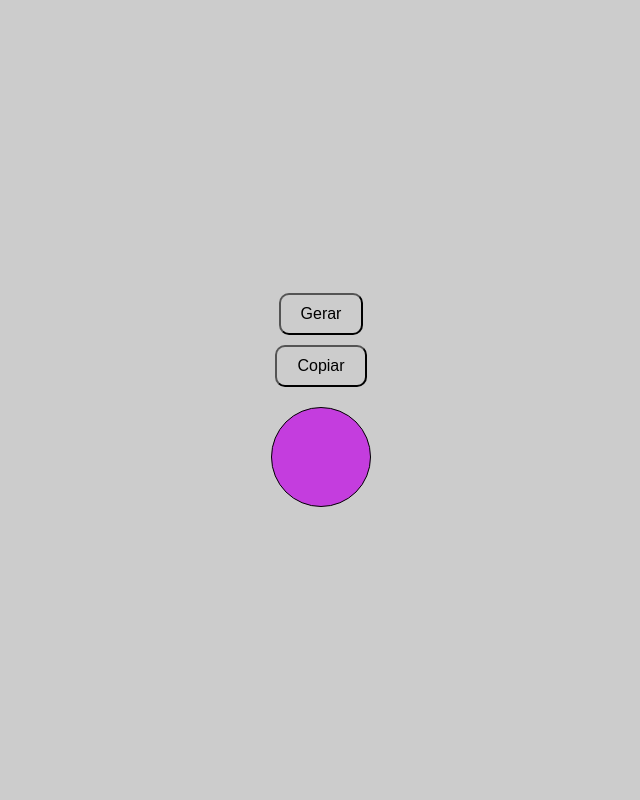
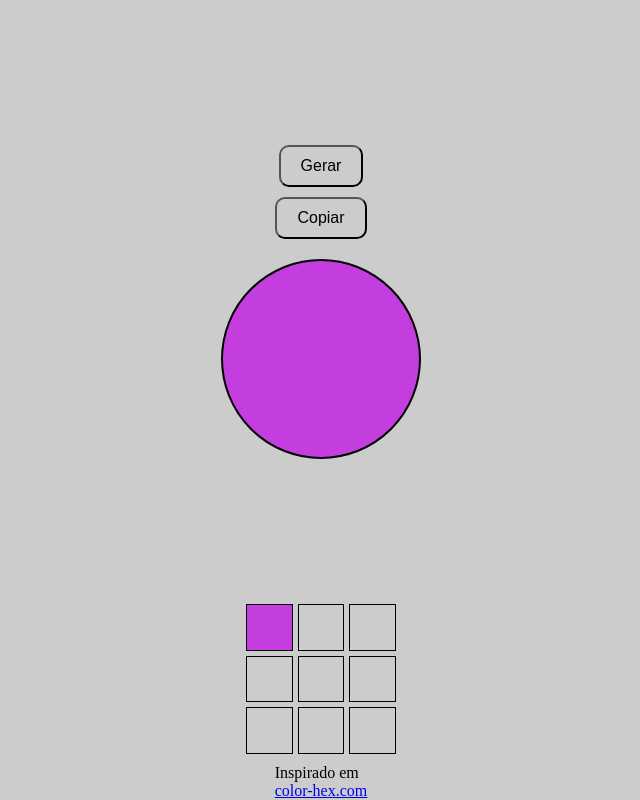
Before and after one commit to Joweed/Random-color-generator, a plain HTML site: page index.html in a window 1280 px wide. Both pictures are taken after a click on the button "Gerar". Shown: the whole page, without its empty margins (319-959 px from the left). Drawn offline with Linux system fonts and the light colour scheme.

Commit message:
Add color history grid and improve UI/logic
Introduce a 3x3 color history UI and refactor color generation/copy/reset logic. Enlarged the preview circle, added an eyedropper cursor asset and CSS for the history grid (#listaCores) and preview, and implemented historicoCores to store up to 9 recent colors. Script changes add mostrarMensagem and atualizarHistorico helpers, update generation to push colors to history, enable clicking history items or the preview to copy a color, and tidy up copy/reset button behavior. Removed unused/aplicar code and improved initial element state handling.

```diff
--- a/index.html
+++ b/index.html
@@ -7,15 +7,34 @@
     <title>RANDOM COLOR GENERATOR</title>
 </head>
 <body>
+
     <div class="mainContainer">
         <button id="button">Gerar</button>
         <!-- <button id="aplicar">Aplicar</button> -->
         <button id="copiar" style="display: none;">Copiar</button>
         <p id="corCopiada" style="color: red; font-weight: bold;">Cor copiada!</p>
-        <div id="preview" style="width: 100px; height: 100px; border: 1px solid black; margin-top: 10px; border-radius: 50px;"></div>
+        <div id="preview" style="width: 200px; height: 200px; border: 2px solid black; margin-top: 10px; border-radius: 100px;"></div>
         <button id="reset" style="display:none;">Gerar outra cor</button>
     </div>
-    <!-- site referencia:https://www.color-hex.com/ -->
+
+    <div id="containerHistorico">
+            <ul id="listaCores">
+                <li></li>
+                <li></li>
+                <li></li>
+                <li></li>
+                <li></li>
+                <li></li>
+                <li></li>
+                <li></li>
+                <li></li>
+            </ul>
+    </div>
+
+
+    <footer>
+        <p>Inspirado em </p><a href="https://www.color-hex.com/">color-hex.com</a>
+    </footer>
     <script src="script.js"></script>
 </body>
 </html>
--- a/script.js
+++ b/script.js
@@ -3,69 +3,115 @@ function gerarCorAleatoria() {
     return '#' + numero;
 }
 
-let corAtual = null;  // Armazena a cor gerada
+let corAtual = null;
 
-// referências aos elementos que dependem da geração de cor
+const listaCores = document.querySelectorAll('#listaCores li');
+let historicoCores = [];
+
 const btnCopiar = document.querySelector('#copiar');
-const msgCopiada = document.querySelector('#corCopiada'); // atualiza para o id real do HTML
-// garantir estado inicial oculto
+const msgCopiada = document.querySelector('#corCopiada');
+const preview = document.querySelector('#preview');
+const btnGerar = document.querySelector('#button');
+const btnReset = document.querySelector('#reset');
+
 if (btnCopiar) btnCopiar.style.display = 'none';
 if (msgCopiada) msgCopiada.style.display = 'none';
 
-// Botão "Gerar" (assumindo id="button")
-document.querySelector('#button').addEventListener('click', function() {
+
+function mostrarMensagem(cor){
+    msgCopiada.style.display = 'block';
+    msgCopiada.textContent = 'Cor copiada: ' + cor;
+
+    // setTimeout(() => {
+    //     msgCopiada.style.display = 'none';
+    // },1500);
+}
+
+
+function atualizarHistorico(){
+
+    listaCores.forEach((li,index)=>{
+
+        if(historicoCores[index]){
+
+            li.style.backgroundColor = historicoCores[index];
+
+            li.onclick = () =>{
+
+                navigator.clipboard.writeText(historicoCores[index]);
+                mostrarMensagem(historicoCores[index]);
+
+            };
+
+        }else{
+
+            li.style.backgroundColor = 'transparent';
+
+        }
+
+    });
+
+}
+
+
+// botão gerar
+btnGerar.addEventListener('click',function(){
+
     corAtual = gerarCorAleatoria();
-    console.log('Cor gerada:', corAtual);
-    document.querySelector('#preview').style.backgroundColor = corAtual;  // Mostra prévia da cor
-    // mostro o botão copiar quando há uma cor
-    if (btnCopiar) btnCopiar.style.display = 'inline-block';
-    // toda vez que gerar uma nova cor, escondemos a mensagem de cópia
-    if (msgCopiada) msgCopiada.style.display = 'none';
+
+    console.log('Cor gerada:',corAtual);
+
+    preview.style.backgroundColor = corAtual;
+
+    historicoCores.unshift(corAtual);
+
+    if(historicoCores.length > 9){
+        historicoCores.pop();
+    }
+
+    atualizarHistorico();
+
+    btnCopiar.style.display = 'inline-block';
+
+    msgCopiada.style.display = 'none';
+
 });
 
-// Botão "Aplicar" (assumindo id="aplicar")
-// document.querySelector('#aplicar').addEventListener('click', function() {
-//     if (corAtual) {
-//         document.body.style.backgroundColor = corAtual;
-//         console.log('Cor aplicada:', corAtual);
-//         this.disabled = true;  // Desabilita o botão Aplicar
-//         document.querySelector('#button').disabled = true;  // Desabilita o botão Gerar
-//         document.querySelector('#reset').style.display = 'block';
-//     } else {
-//         alert("Gere uma cor primeiro!");
-//         console.log('Gere uma cor primeiro!');
-//     }
-// });
 
-// Botão "Reset"
-document.querySelector('#reset').addEventListener('click', function() {
-    document.querySelector('#button').disabled = false;
-    document.querySelector('#aplicar').disabled = false;
-    corAtual = null;
-    document.querySelector('#preview').style.backgroundColor = '';
-    document.body.style.backgroundColor = 'white';
-    if (msgCopiada) msgCopiada.style.display = 'none';
-    this.style.display = 'none';
+// clicar no preview copia a cor
+preview.addEventListener('click',()=>{
+
+    if(!corAtual) return;
+
+    navigator.clipboard.writeText(corAtual);
+    mostrarMensagem(corAtual);
+
 });
 
-// Botão "Copiar"
-if (btnCopiar) {
-    btnCopiar.addEventListener('click', function() {
-    if (corAtual) {
-        navigator.clipboard.writeText(corAtual).then(function() {
-            // exibe a mensagem embaixo do botão copiar
-            if (msgCopiada) {
-                msgCopiada.style.display = 'block';
-                msgCopiada.textContent = 'Cor copiada: ' + corAtual;
-            } else {
-                alert('corCopiada: ' + corAtual);
-            }
-        }).catch(function(err) {
-            console.error('Erro ao copiar: ', err);
-            alert('Erro ao copiar a cor.');
-        });
-    } else {
+
+// botão copiar
+btnCopiar.addEventListener('click',function(){
+
+    if(!corAtual){
         alert("Gere uma cor primeiro!");
+        return;
     }
+
+    navigator.clipboard.writeText(corAtual);
+    mostrarMensagem(corAtual);
+
 });
-}
+
+
+// reset
+btnReset.addEventListener('click',function(){
+
+    corAtual = null;
+
+    preview.style.backgroundColor = '';
+
+    document.body.style.backgroundColor = 'white';
+
+    msgCopiada.style.display = 'none';
+
+});
--- a/styles/style.css
+++ b/styles/style.css
@@ -5,12 +5,20 @@
     background-color: #ccc;
 }
 
+body {
+    display: flex;
+    flex-direction: column;
+    min-height: 100vh;
+    align-items: center;
+    overflow: hidden;
+}
+
 .mainContainer{
+    flex: 1;
     display: flex;
     flex-direction: column;
     align-items: center;
     justify-content: center;
-    height: 100vh;
 }
 
 button{
@@ -24,3 +32,28 @@ button{
 #reset{
     margin-top: 10px;
 }
+
+#preview{
+cursor: url("/styles/eyedropper.png") 16 16, pointer;
+}
+
+#listaCores {
+    display: grid;
+    grid-template-columns: repeat(3, 1fr);
+    grid-template-rows: repeat(3, 1fr);
+    /* border: solid 1px; */
+    width: 150px;
+    height: 150px;
+    padding: 0;
+    list-style: none;
+    gap: 5px;
+    margin-bottom: 10px;
+}
+
+#listaCores li {
+    aspect-ratio: 1 / 1;
+    width: 100%;
+    height: 100%;
+    border: 1px solid;
+    cursor: url("/styles/eyedropper.png") 16 16, pointer;
+}
```
Also changed, not shown: styles/eyedropper.png (added).
